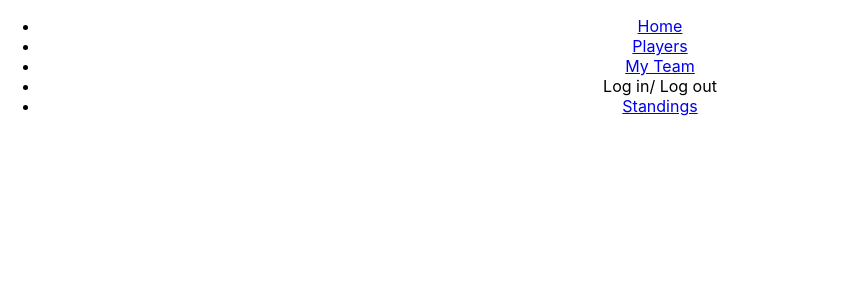
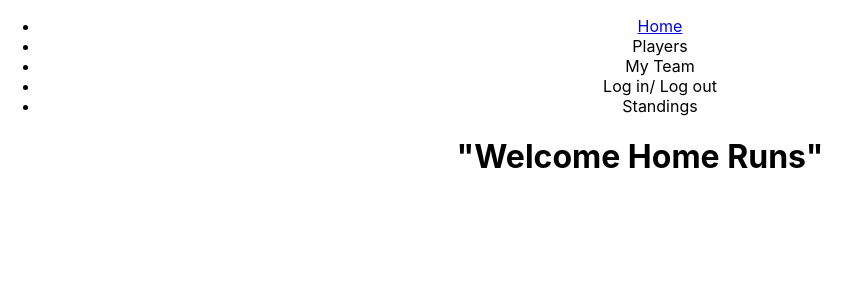
Before and after one commit to jccaropino7786/homerun_fantasy_baseball, a React (Create React App) app in the folder client/: page / in a window 1280 px wide. Shown: the top 300 px of the page, without its empty margins (0-861 px from the left). Built offline with nearby package versions, Linux system fonts and the light colour scheme.

Commit message:
track changes trying to fix error useRef

```diff
--- a/client/src/App.js
+++ b/client/src/App.js
@@ -1,11 +1,16 @@
 
 import './App.css';
 import NavBar from './components/NavBar';
+import { Route, Routes } from 'react-router-dom';
+import Home from './components/Home';
 
 function App() {
   return (
     <div className="App">
-      <NavBar></NavBar>
+      <NavBar/>
+      <Routes>
+        <Route path='/' element={<Home/>} />
+      </Routes>
     </div>
   );
 }
--- a/client/src/components/Home.js
+++ b/client/src/components/Home.js
@@ -0,0 +1,9 @@
+const Home = () =>{
+    return(
+        <div>
+            <h1>"Welcome Home Runs"</h1>
+
+        </div>
+    )
+}
+export default Home
--- a/client/src/components/NavBar.js
+++ b/client/src/components/NavBar.js
@@ -5,10 +5,10 @@ function NavBar(){
             <div id = "links">
             <ul class = "nav">
                 <li><Link to="/">Home</Link></li>
-                <li><Link to="players">Players</Link></li>
-                <li><Link to="team">My Team</Link></li>
+                <li>Players</li>
+                <li>My Team</li>
                 <li>Log in/ Log out</li>
-                <li><Link to="standings">Standings</Link></li>
+                <li>Standings</li>
             </ul>
         </div>
     )
```
